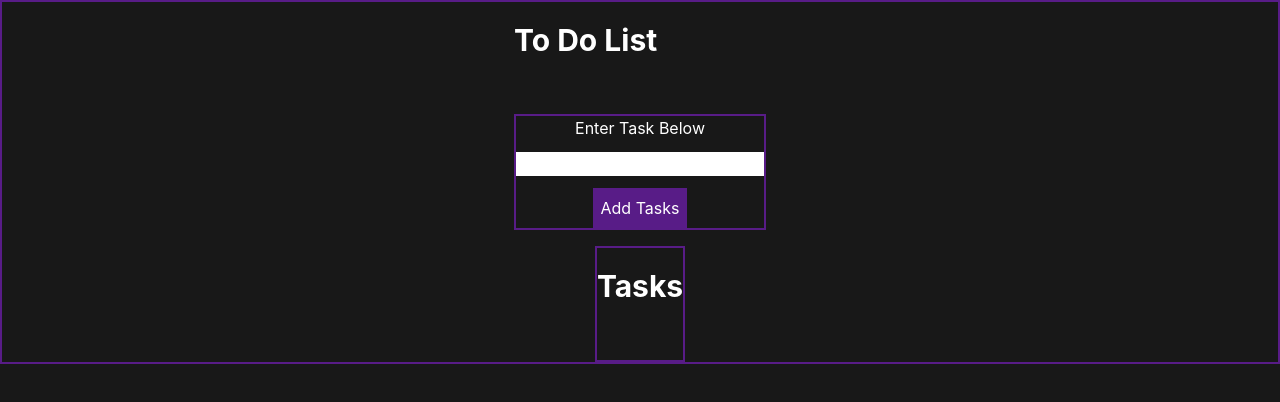
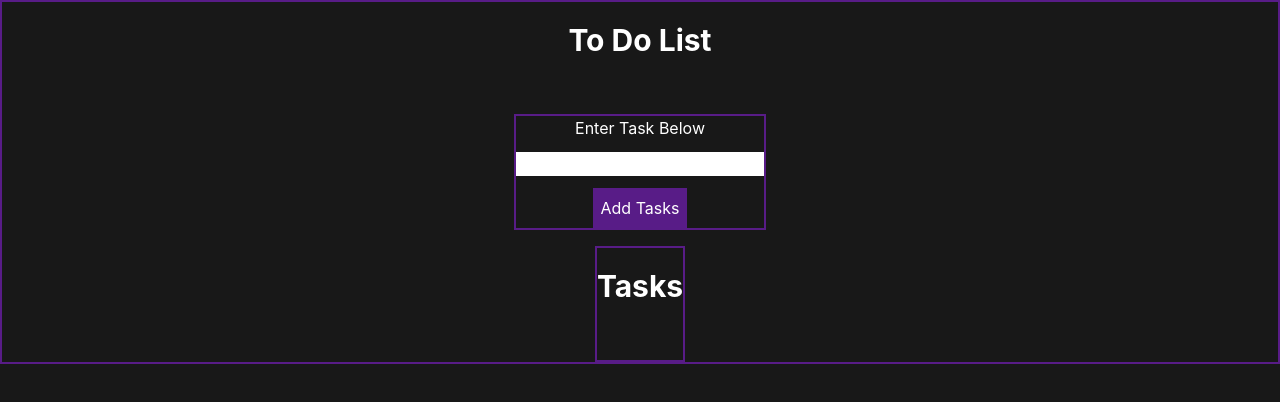
Before and after one commit to Killdroid2342/to-do-list, a React (Create React App) app: page / in a window 1280 px wide. Shown: the top 402 px of the page. Built offline with nearby package versions, Linux system fonts and the light colour scheme; the HTML template or start-up script is replaced by a standard one.

Commit message:
"fixed positioning"

```diff
--- a/src/To-Do-List/ToDoListForm.js
+++ b/src/To-Do-List/ToDoListForm.js
@@ -21,7 +21,7 @@ const ToDoListForm = () => {
     <React.Fragment>
       <div className='border-2 border-purple-900 flex flex-col items-center justify-center '>
         <form onSubmit={click}>
-          <h1 className='header'>To Do List</h1>
+          <h1 className='header text-center'>To Do List</h1>
           <div className='border-2 border-purple-900 flex flex-col items-center justify-center mb-4'>
             <p className='text-white mb-3'>Enter Task Below</p>
             <input ref={inRef} type='text' className='mb-3'></input>
```
